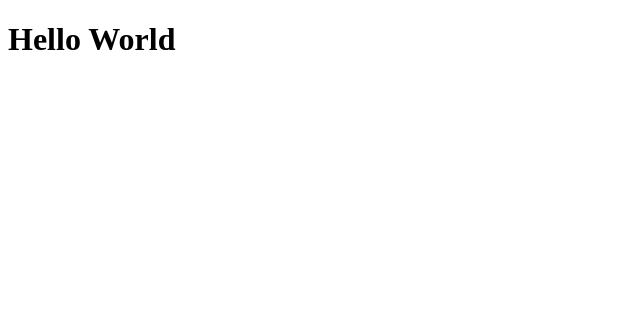
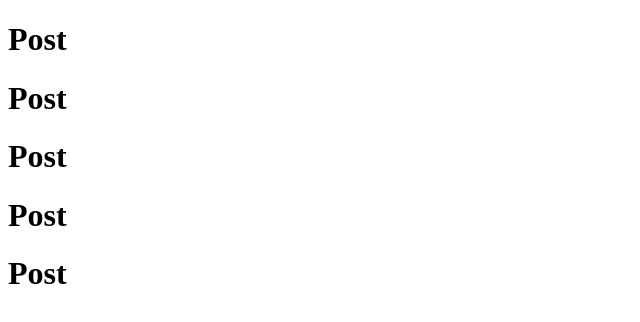
Before and after one commit to testtzlaffe/ignite-reactjs-01-fundamentos, a React (Vite) app: page / in a window 1280 px wide. Shown: the top 322 px of the page, without its empty margins (0-640 px from the left). Built offline with nearby package versions, Linux system fonts and the light colour scheme.

Commit message:
Componentes

```diff
--- a/src/App.jsx
+++ b/src/App.jsx
@@ -1,9 +1,13 @@
+import { Post } from './Post'
 
-function App() {
-
+export function App() {
   return (
-    <h1>Hello World</h1>
+    <div>
+      <Post />
+      <Post />
+      <Post />
+      <Post />
+      <Post />
+    </div>
   )
 }
-
-export default App
--- /dev/null
+++ b/src/Post.jsx
@@ -0,0 +1,5 @@
+export function Post() {
+    return (
+        <h1>Post</h1>
+    )
+}
--- a/src/main.jsx
+++ b/src/main.jsx
@@ -1,6 +1,6 @@
 import React from 'react'
 import ReactDOM from 'react-dom/client'
-import App from './App'
+import { App } from './App'
 
 ReactDOM.createRoot(document.getElementById('root')).render(
   <React.StrictMode>
```
